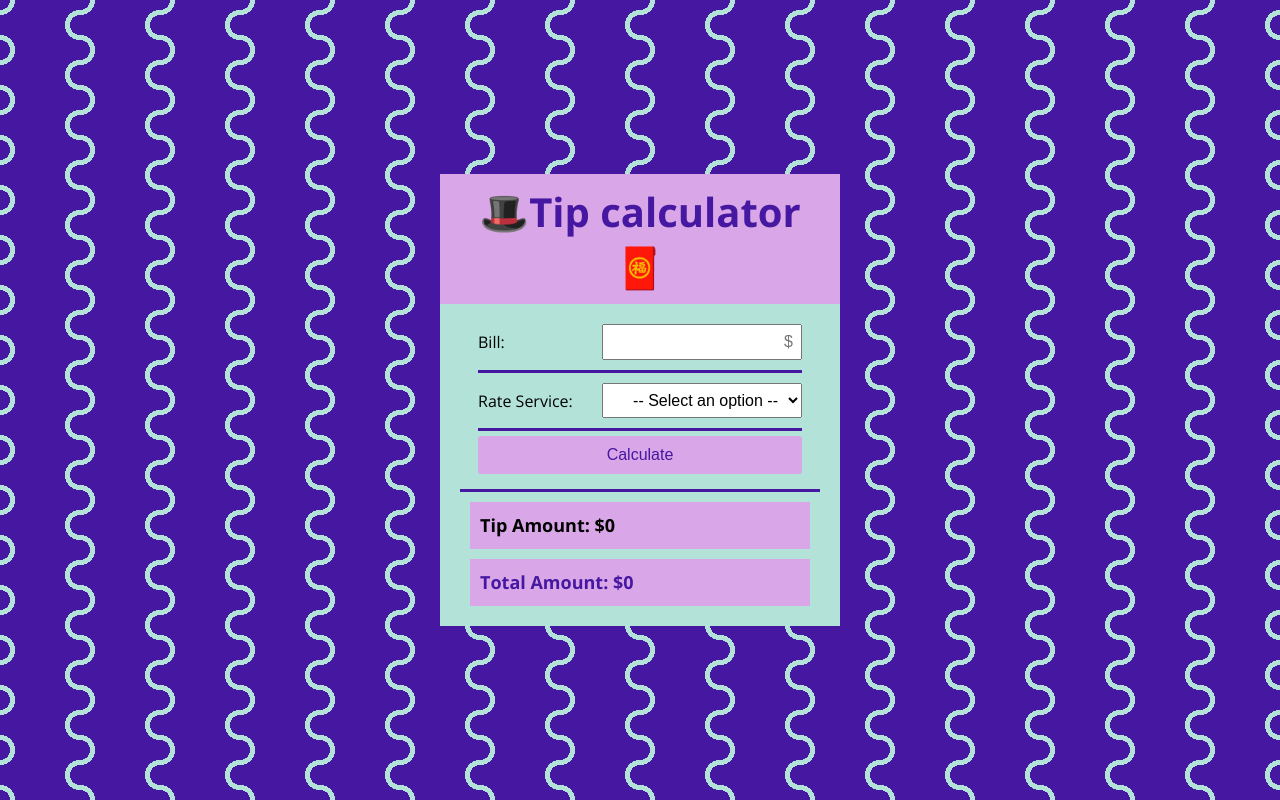
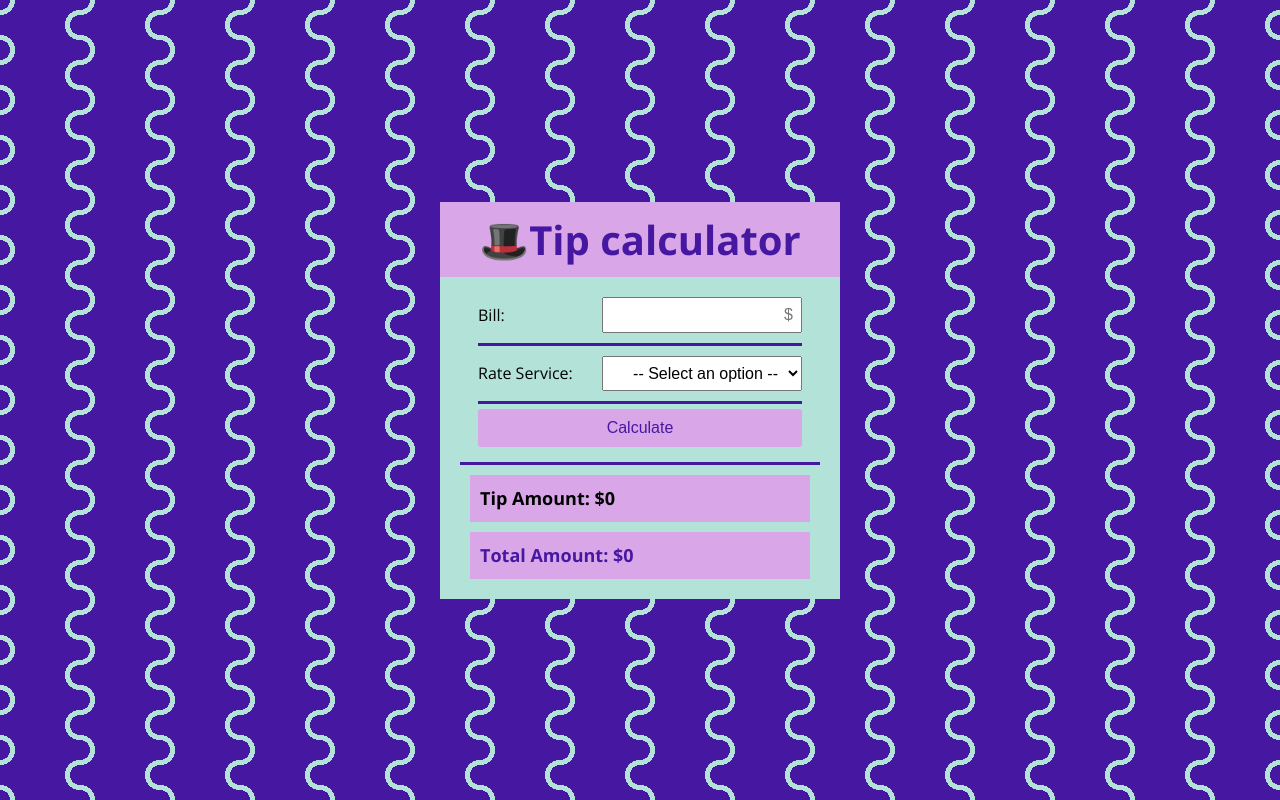
Before and after one commit to DanielaBerlin/Tip-Calculator, a plain HTML site: page index.html in a window 1280 px wide. Drawn offline with nearby package versions, Linux system fonts and the light colour scheme.

Commit message:
Make a subtle modification to HTML structure

```diff
--- a/index.html
+++ b/index.html
@@ -9,7 +9,7 @@
   <body>
     <section class="container">
       <div class="calc">
-        <h2>🎩Tip calculator 🧧</h2>
+        <h2>🎩Tip calculator</h2>
         <form action="">
           <div>
             <label for="">Bill: </label>
```
